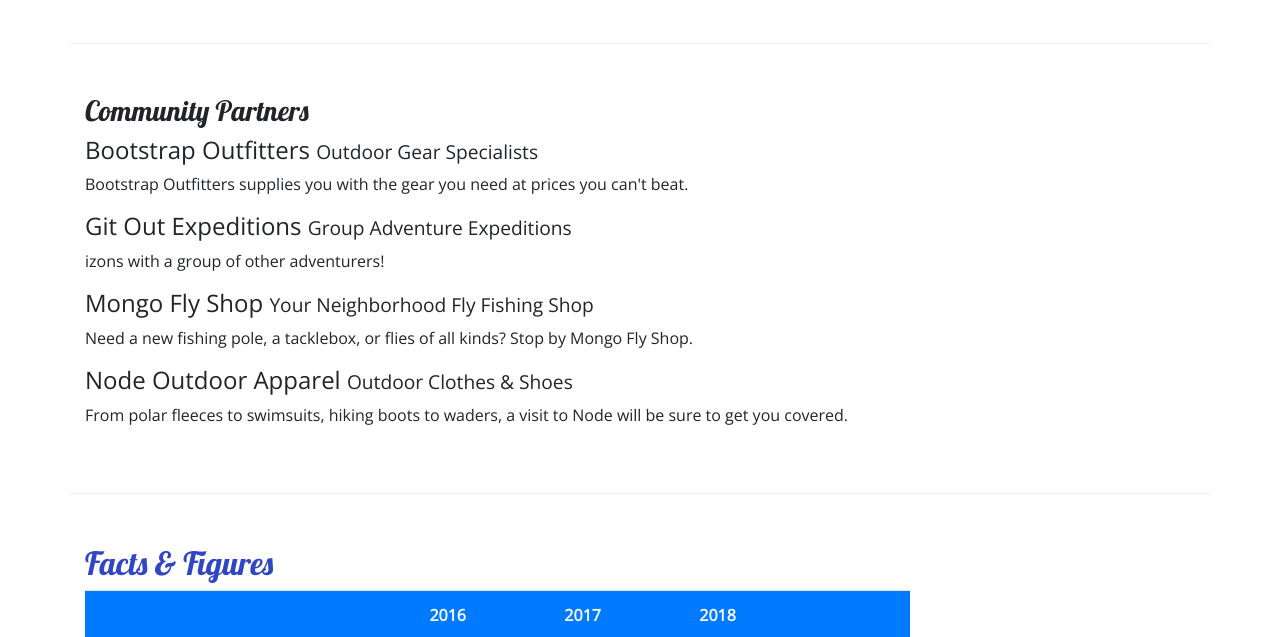
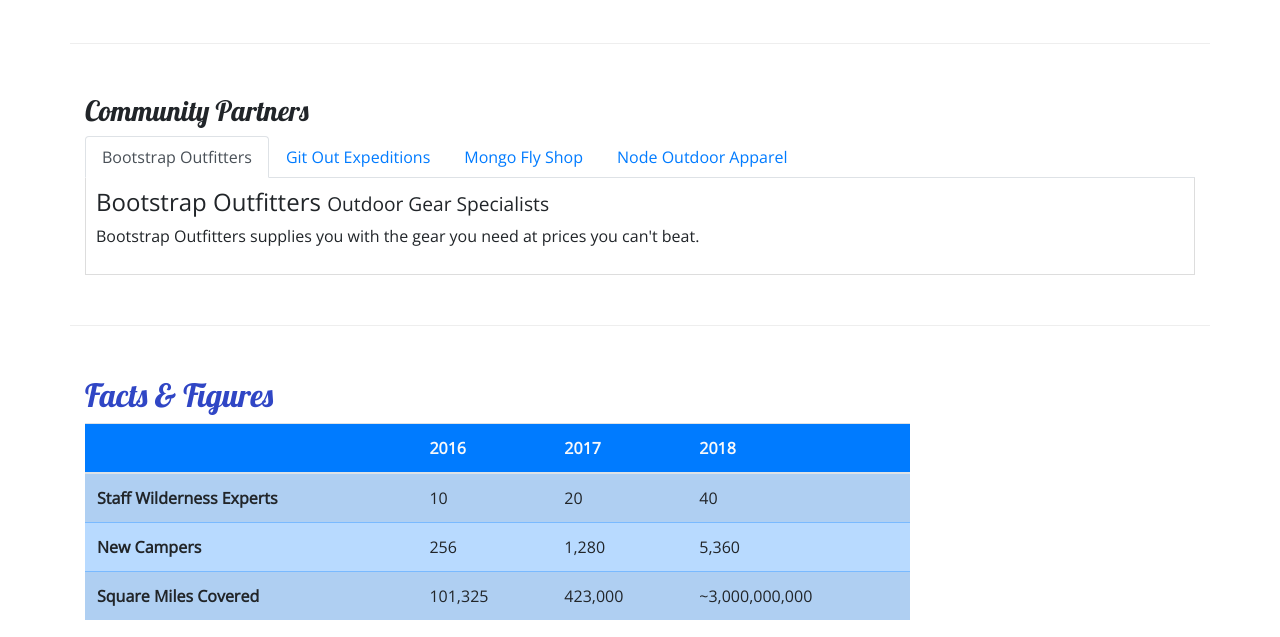
Before and after one commit to jseale15/nucampsite, a website: page aboutus.html in a window 1280 px wide. Shown: the part 800-1437 px from the top of the page. Drawn offline with nearby package versions, Linux system fonts and the light colour scheme.

Commit message:
tabs-aboutus

```diff
--- a/aboutus.html
+++ b/aboutus.html
@@ -101,15 +101,39 @@
         <div>
             <div class="row row-content">
                 <div class="col">
-                            <h3>Community Partners</h3>
+                    <h3>Community Partners</h3>
+                    <ul class="nav nav-tabs">
+                        <li class="nav-item">
+                            <a class="nav-link active" href="#bootstrap" role="tab" data-toggle="tab">Bootstrap Outfitters</a>
+                        </li>
+                        <li class="nav-item">
+                            <a class="nav-link" href="#git" role="tab" data-toggle="tab">Git Out Expeditions</a>
+                        </li>
+                        <li class="nav-item">
+                            <a class="nav-link" href="#mongo" role="tab" data-toggle="tab">Mongo Fly Shop</a>
+                        </li>
+                        <li class="nav-item">
+                            <a class="nav-link" href="#node" role="tab" data-toggle="tab">Node Outdoor Apparel</a>
+                        </li>
+                    </ul>
+                    <div class="tab-content">
+                        <div role="tabpanel" class="tab-pane fade show active" id="bootstrap">
                             <h4>Bootstrap Outfitters <small>Outdoor Gear Specialists</small></h4>
                             <p class="d-none d-sm-block">Bootstrap Outfitters supplies you with the gear you need at prices you can't beat.</p>
+                        </div>
+                        <div role="tabpanel" class="tab-pane fade" id="git">
                             <h4>Git Out Expeditions <small>Group Adventure Expeditions</small></h4>
-                            <p class="d-none d-sm-block">izons with a group of other adventurers!</p>
-                            <h4>Mongo Fly Shop <small>Your Neighborhood Fly Fishing Shop</small></h4>
+                            <p class="d-none d-sm-block">Join Git Out Expeditions to explore new horizons with a group of other adventurers!</p>
+                        </div>
+                        <div role="tabpanel" class="tab-pane fade" id="mongo">
+                            <h4>Mongo Fly Shop <small>Your Neighborhood Fly Fishing Shop.</small></h4>
                             <p class="d-none d-sm-block">Need a new fishing pole, a tacklebox, or flies of all kinds? Stop by Mongo Fly Shop.</p>
+                        </div>
+                        <div role="tabpanel" class="tab-pane fade" id="node">
                             <h4>Node Outdoor Apparel <small>Outdoor Clothes & Shoes</small></h4>
                             <p class="d-none d-sm-block">From polar fleeces to swimsuits, hiking boots to waders, a visit to Node will be sure to get you covered.</p>
+                        </div>
+                    </div>
                 </div>
             </div>
         </div>
--- a/css/styles.css
+++ b/css/styles.css
@@ -40,3 +40,9 @@ footer {
     background-image: linear-gradient(#CEC8FF, white);
     padding: 20px 0;
 }
+
+.tab-content {
+    border: 1px solid #DDD;
+    border-top: none;
+    padding: 10px;
+}
```
Also changed, not shown: 1 other file.
